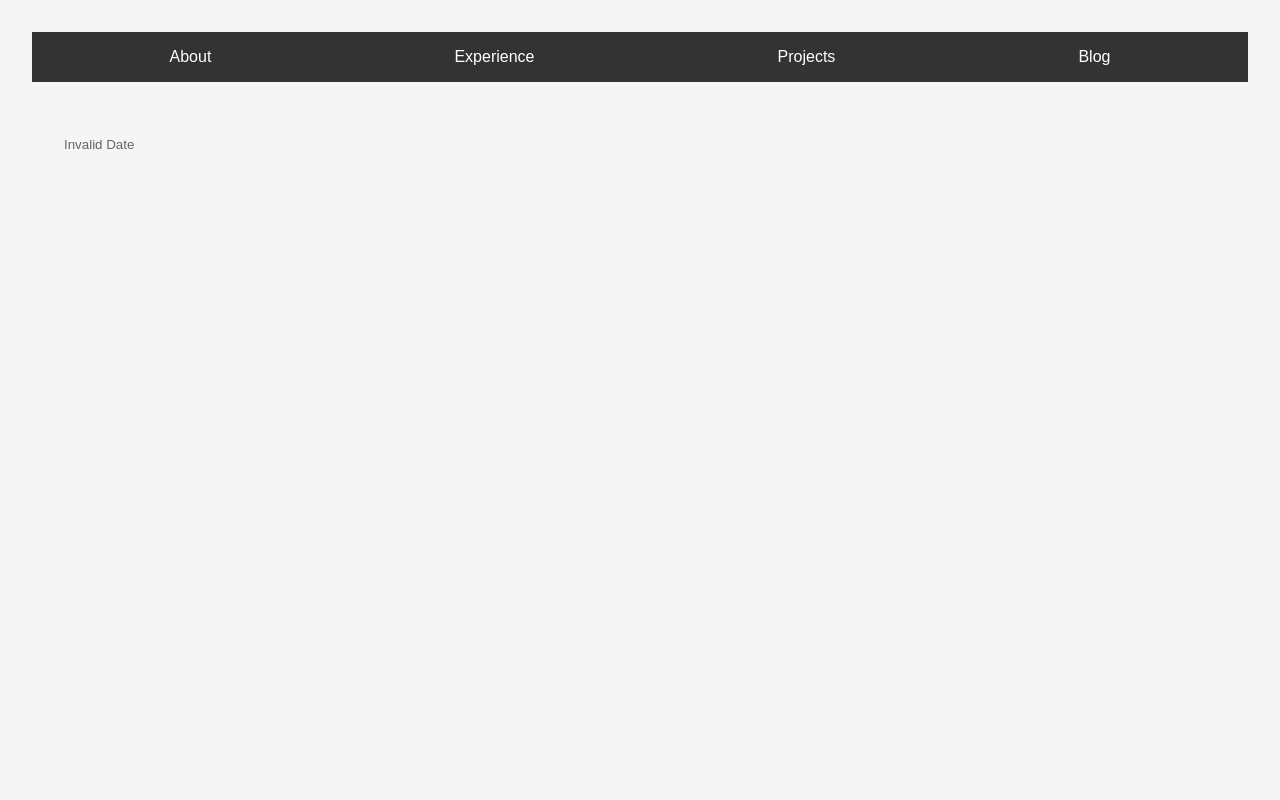
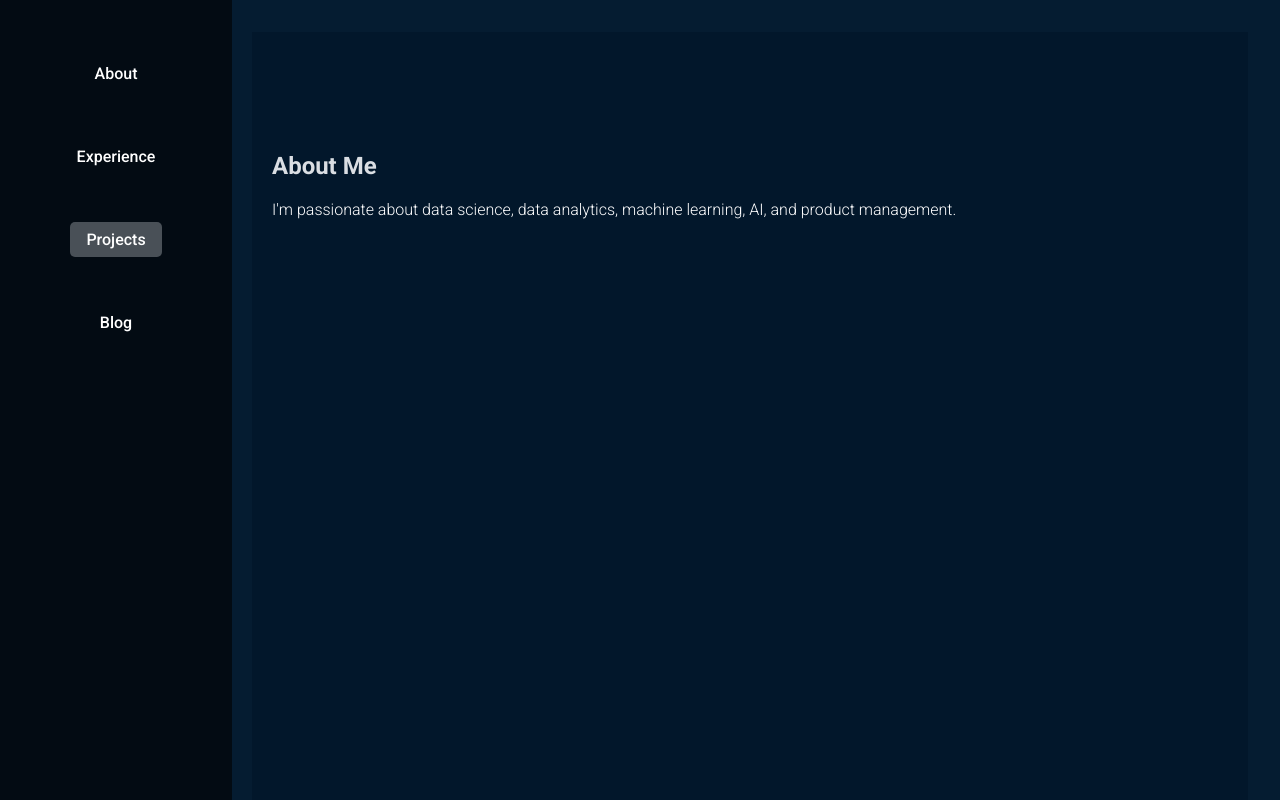
Before and after one commit to mrugankp/portfolio, a React (Create React App) app in the folder frontend/: page /blog/1 in a window 1280 px wide. Shown: the top 800 px of the page. Built offline with nearby package versions, Linux system fonts and the light colour scheme; no server answers; the HTML template or start-up script is replaced by a standard one.

Commit message:
updating the frontend

```diff
--- a/frontend/src/App.js
+++ b/frontend/src/App.js
@@ -1,23 +1,25 @@
 import React from 'react';
-import { BrowserRouter as Router, Route, Switch } from 'react-router-dom';
 import Navbar from './components/Navbar';
 import About from './components/About';
 import Experience from './components/Experience';
 import Projects from './components/Projects';
 import Blog from './components/Blog';
 import SingleBlog from './components/SingleBlog';
+import { BrowserRouter as Router, Route, Switch } from 'react-router-dom';
 
 const App = () => {
   return (
     <Router>
       <Navbar />
-      <Switch>
-        <Route path="/" exact component={About} />
-        <Route path="/experience" component={Experience} />
-        <Route path="/projects" component={Projects} />
-        <Route path="/blog" exact component={Blog} />
-        <Route path="/blog/:id" component={SingleBlog} />
-      </Switch>
+      <main>
+        <About />
+        <Experience />
+        <Projects />
+        <Blog />
+        <Switch>
+          <Route path="/blog/:id" component={SingleBlog} />
+        </Switch>
+      </main>
     </Router>
   );
 }
--- a/frontend/src/components/About.js
+++ b/frontend/src/components/About.js
@@ -2,10 +2,10 @@ import React from 'react';
 
 const About = () => {
   return (
-    <div>
+    <section id="about">
       <h1>About Me</h1>
       <p>I'm passionate about data science, data analytics, machine learning, AI, and product management.</p>
-    </div>
+    </section>
   );
 }
 
--- a/frontend/src/components/Blog.js
+++ b/frontend/src/components/Blog.js
@@ -12,7 +12,7 @@ const Blog = () => {
   }, []);
 
   return (
-    <div>
+    <section id="blog">
       <h1>Blog</h1>
       <ul>
         {blogs.map(blog => (
@@ -21,7 +21,7 @@ const Blog = () => {
           </li>
         ))}
       </ul>
-    </div>
+    </section>
   );
 }
 
--- a/frontend/src/components/Experience.js
+++ b/frontend/src/components/Experience.js
@@ -2,10 +2,10 @@ import React from 'react';
 
 const Experience = () => {
   return (
-    <div>
+    <section id="experience">
       <h1>Experience</h1>
       <p>Details about my professional experience...</p>
-    </div>
+    </section>
   );
 }
 
--- a/frontend/src/components/Navbar.js
+++ b/frontend/src/components/Navbar.js
@@ -1,14 +1,45 @@
-import React from 'react';
-import { Link } from 'react-router-dom';
+import React, { useState, useEffect } from 'react';
 
 const Navbar = () => {
+  const [activeSection, setActiveSection] = useState('about');
+
+  useEffect(() => {
+    const handleScroll = () => {
+      const sections = ['about', 'experience', 'projects', 'blog'];
+      const offsets = sections.map(section => {
+        const element = document.getElementById(section);
+        return element ? element.offsetTop : 0;
+      });
+
+      const scrollPosition = window.pageYOffset + window.innerHeight / 2;
+
+      for (let i = 0; i < sections.length; i++) {
+        if (scrollPosition >= offsets[i] && (!offsets[i + 1] || scrollPosition < offsets[i + 1])) {
+          setActiveSection(sections[i]);
+        }
+      }
+    };
+
+    window.addEventListener('scroll', handleScroll);
+    return () => {
+      window.removeEventListener('scroll', handleScroll);
+    };
+  }, []);
+
+  const handleScrollToSection = (id) => {
+    const element = document.getElementById(id);
+    if (element) {
+      element.scrollIntoView({ behavior: 'smooth' });
+    }
+  };
+
   return (
     <nav>
       <ul>
-        <li><Link to="/">About</Link></li>
-        <li><Link to="/experience">Experience</Link></li>
-        <li><Link to="/projects">Projects</Link></li>
-        <li><Link to="/blog">Blog</Link></li>
+        <li><a className={activeSection === 'about' ? 'active' : ''} onClick={() => handleScrollToSection('about')}>About</a></li>
+        <li><a className={activeSection === 'experience' ? 'active' : ''} onClick={() => handleScrollToSection('experience')}>Experience</a></li>
+        <li><a className={activeSection === 'projects' ? 'active' : ''} onClick={() => handleScrollToSection('projects')}>Projects</a></li>
+        <li><a className={activeSection === 'blog' ? 'active' : ''} onClick={() => handleScrollToSection('blog')}>Blog</a></li>
       </ul>
     </nav>
   );
--- a/frontend/src/components/Projects.js
+++ b/frontend/src/components/Projects.js
@@ -2,10 +2,10 @@ import React from 'react';
 
 const Projects = () => {
   return (
-    <div>
+    <section id="projects">
       <h1>Projects</h1>
       <p>Details about my projects...</p>
-    </div>
+    </section>
   );
 }
 
--- a/frontend/src/styles.css
+++ b/frontend/src/styles.css
@@ -1,40 +1,87 @@
+@import url('https://fonts.googleapis.com/css2?family=Roboto:wght@300;400;500;700&display=swap');
+
 body {
-  font-family: Arial, sans-serif;
+  font-family: 'Roboto', sans-serif;
   margin: 0;
   padding: 0;
-  background-color: #f5f5f5;
+  background-color: #051c31;
+  scroll-behavior: smooth; /* Enable smooth scrolling */
 }
 
 nav {
-  background-color: #333;
-  padding: 1rem;
+  background-color: #030b13;
+  padding: 2rem 1rem;
+  position: fixed;
+  height: 100vh;
+  width: 200px;
+  top: 0;
+  left: 0;
+  z-index: 1000;
+  border: none; /* Remove borders */
 }
 
 nav ul {
   list-style: none;
-  display: flex;
-  justify-content: space-around;
   margin: 0;
   padding: 0;
+  display: flex;
+  flex-direction: column;
+  align-items: center;
 }
 
 nav ul li {
-  margin: 0;
+  margin: 2rem 0; /* Increased margin to create more space between items */
 }
 
 nav ul li a {
   color: white;
   text-decoration: none;
+  padding: 0.5rem 1rem;
+  cursor: pointer;
+  font-weight: 500;
+}
+
+nav ul li a.active {
+  background-color: #495057;
+  border-radius: 5px;
+}
+
+main {
+  margin-left: 220px;
+  padding: 2rem;
+  flex-grow: 1;
+}
+
+section {
+  padding: 100px 20px;
+  min-height: 100vh;
+  border: none; /* Remove borders */
 }
 
 h1 {
-  color: #333;
+  color: #dadee3;
+  font-weight: 700;
+  border: none; /* Remove borders */
 }
 
 p {
-  color: #666;
+  color: #fefeff;
+  font-weight: 300;
+  border: none; /* Remove borders */
 }
 
-div {
-  padding: 2rem;
+#about {
+  background-color: #02172b;
 }
+
+#experience {
+  background-color: #040f21;
+}
+
+#projects {
+  background-color: #02172b;
+}
+
+#blog {
+  background-color: #040f21;
+}
```
